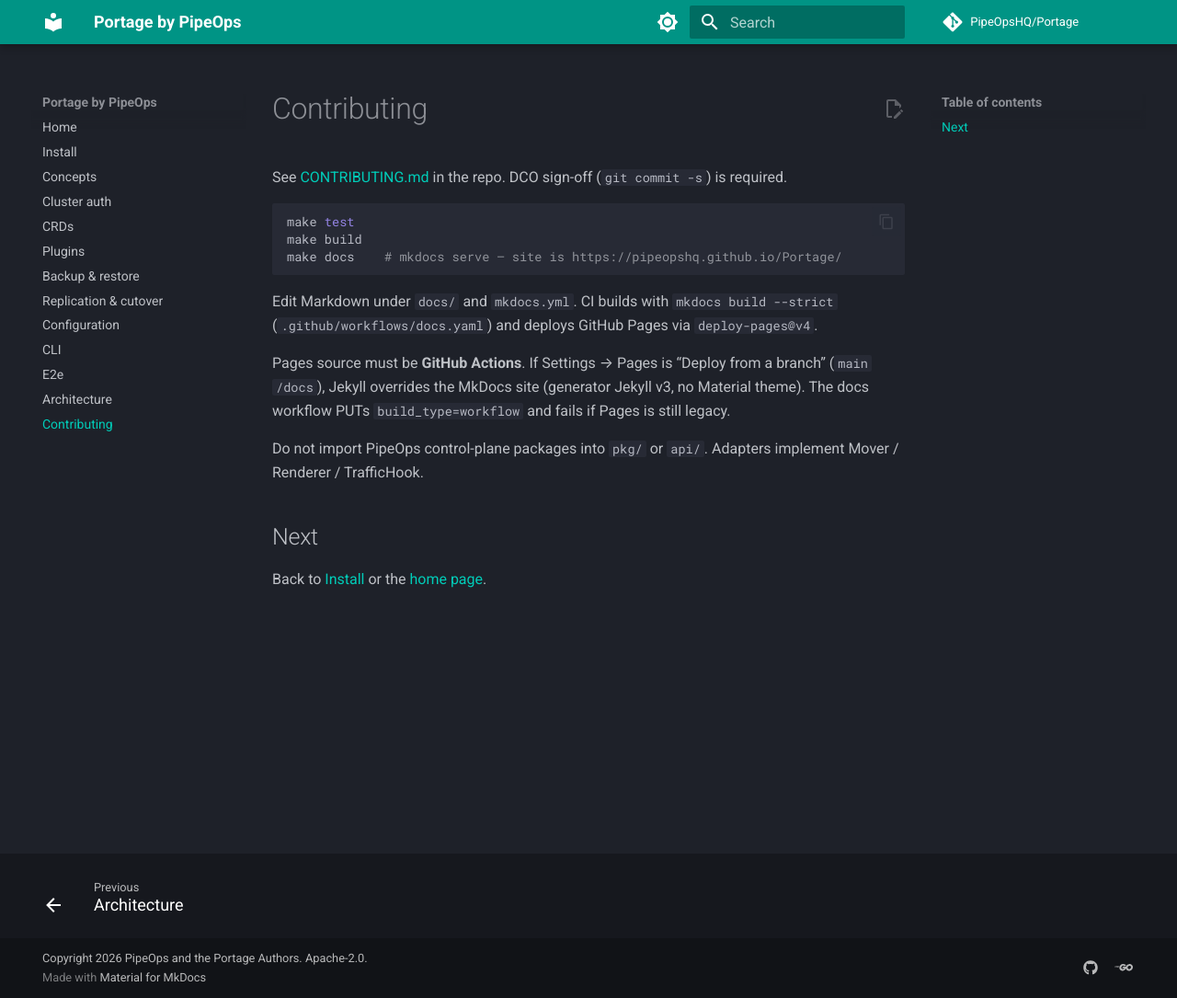
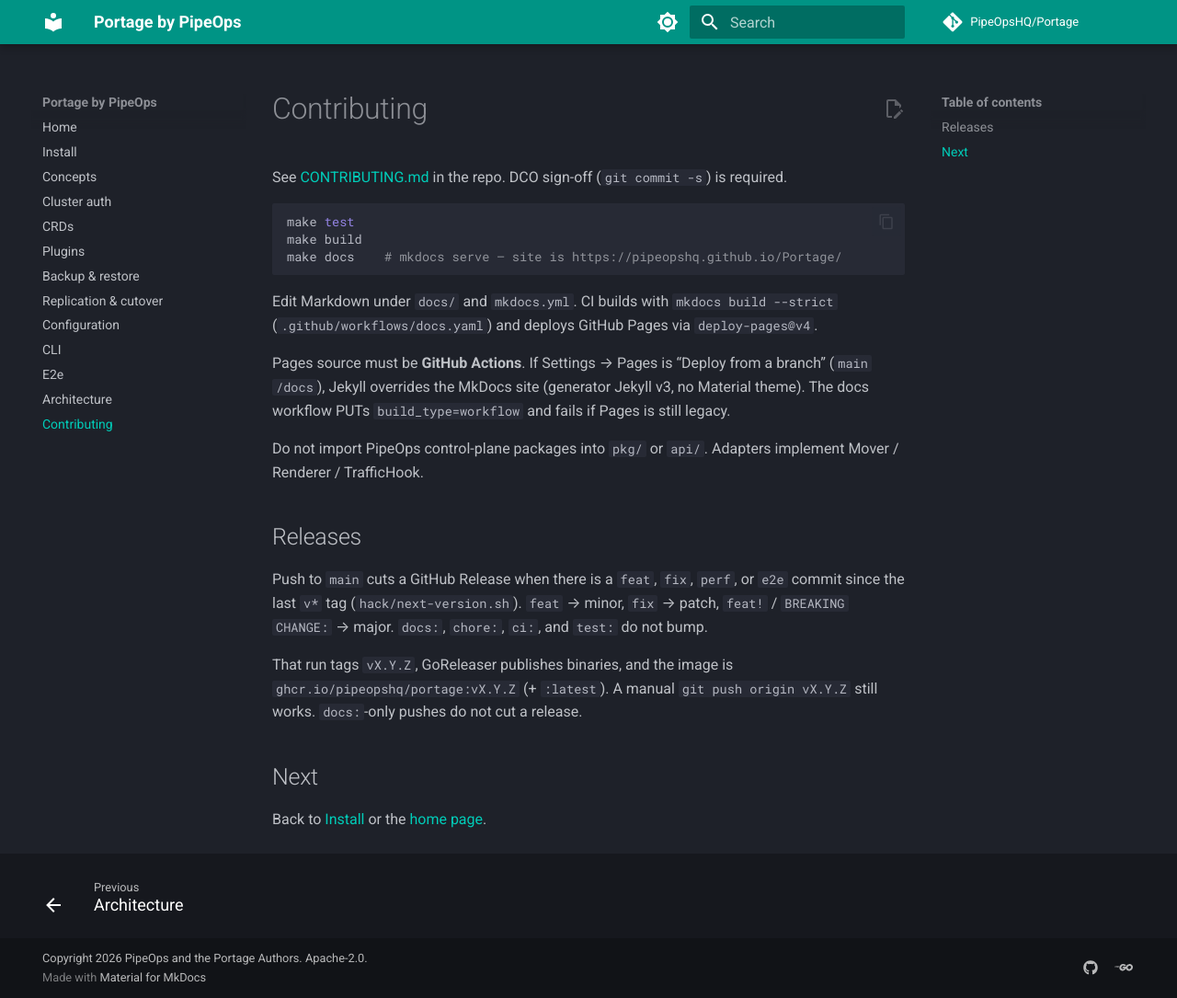
Before and after one commit to PipeOpsHQ/Portage, an MkDocs documentation site: the page built from docs/contributing.md, in a window 1280 px wide and 1085 px high. Shown: the whole window at 92% size. Built offline with MkDocs 1.6.1 and Material for MkDocs 9.7.7, drawn with Linux system fonts in a browser that asks for light colours; comment, search, counter and statistics services are not loaded.

Commit message:
ci: auto-cut GitHub Release on push to main
Release was tag-only, so main stayed at v0.1.0. Tag from conventional
commits (feat → minor, fix → patch), then GoReleaser + GHCR in the
same run. docs/chore/ci do not bump.

Signed-off-by: Alex Idowu <alexidowu25@gmail.com>

```diff
--- a/docs/contributing.md
+++ b/docs/contributing.md
@@ -21,6 +21,17 @@ and fails if Pages is still legacy.
 Do not import PipeOps control-plane packages into `pkg/` or `api/`. Adapters
 implement Mover / Renderer / TrafficHook.
 
+## Releases
+
+Push to `main` cuts a GitHub Release when there is a `feat`, `fix`, `perf`,
+or `e2e` commit since the last `v*` tag (`hack/next-version.sh`). `feat` →
+minor, `fix` → patch, `feat!` / `BREAKING CHANGE:` → major. `docs:`,
+`chore:`, `ci:`, and `test:` do not bump.
+
+That run tags `vX.Y.Z`, GoReleaser publishes binaries, and the image is
+`ghcr.io/pipeopshq/portage:vX.Y.Z` (+ `:latest`). A manual `git push origin vX.Y.Z`
+still works. `docs:`-only pushes do not cut a release.
+
 ## Next
 
 Back to [Install](install.md) or the [home page](index.md).
```
Also changed, not shown: CHANGELOG.md (+4 -0 lines), CONTRIBUTING.md (+7 -0 lines), 5 other files.
